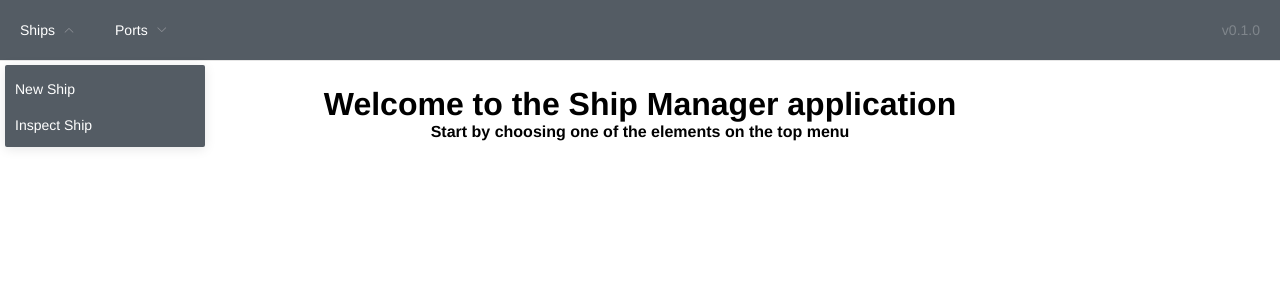
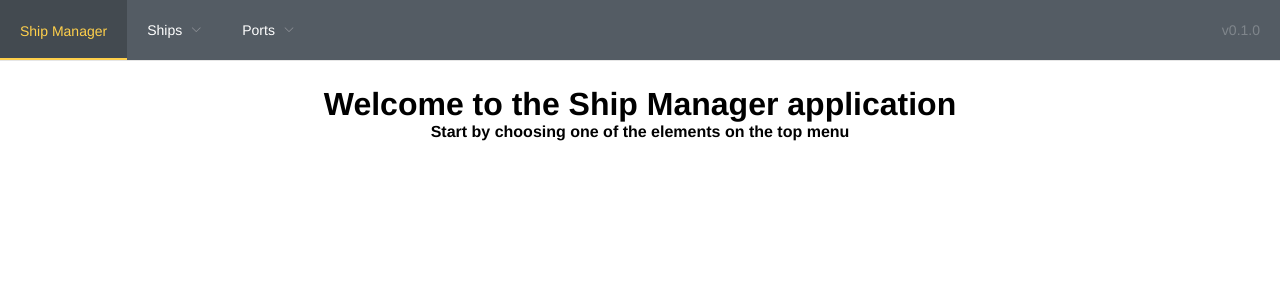
Before and after one commit to khaosdoctor/event-sourcing-demo-app, a Vue app in the folder frontend/: page / in a window 1280 px wide. Shown: the top 300 px of the page. Built offline with nearby package versions, Linux system fonts and the light colour scheme; what vue-filter-date-format would draw is missing.

Commit message:
Add home link

```diff
--- a/frontend/src/components/TopMenu.vue
+++ b/frontend/src/components/TopMenu.vue
@@ -1,5 +1,8 @@
 <template>
   <el-menu :default-active="activeIndex" class="el-menu-demo" mode="horizontal" background-color="#545c64" text-color="#fff" active-text-color="#ffd04b">
+    <el-menu-item index="0">
+      <router-link to="/">Ship Manager</router-link>
+    </el-menu-item>
     <el-submenu index="2">
       <template slot="title">Ships</template>
       <el-menu-item index="2-1">
@@ -26,8 +29,8 @@
 export default {
   data () {
     return {
-      activeIndex: '1',
-      activeIndex2: '1',
+      activeIndex: '0',
+      activeIndex2: '0',
       version: require('../../package.json').version
     }
   }
```
